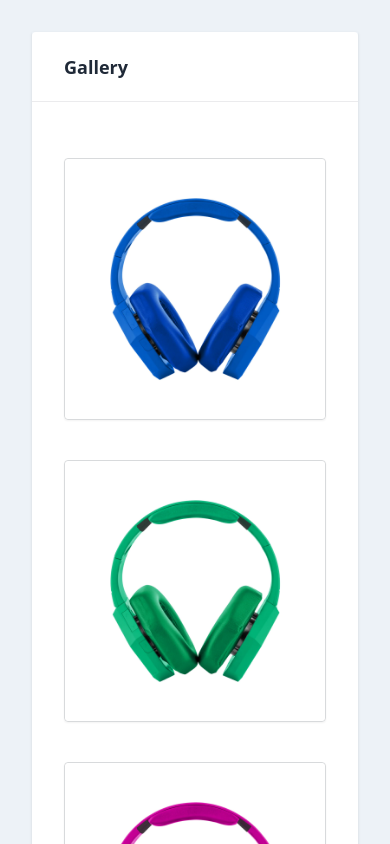
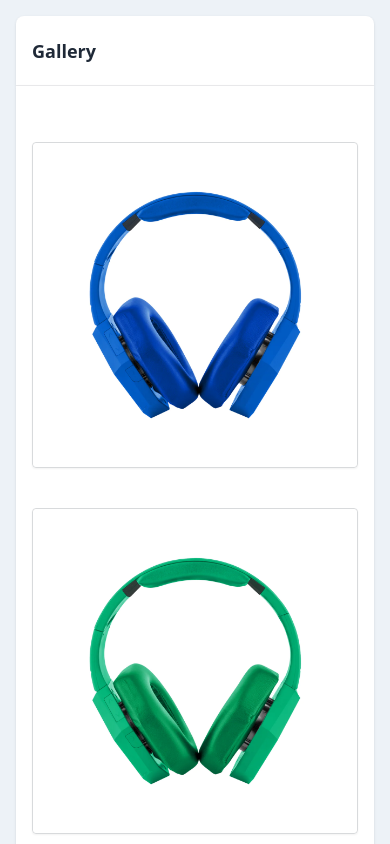
Before and after one commit to Programmer-Mehadi/gallery-gaze, a React (Vite) app: page / in a window 390 px wide. Shown: the top 844 px of the page. Built offline with nearby package versions, Linux system fonts and the light colour scheme.

Commit message:
[DONE] responsive done.

```diff
--- a/src/components/Sections/GalleryBody.jsx
+++ b/src/components/Sections/GalleryBody.jsx
@@ -5,7 +5,7 @@ import ImageCard from "../Elements/ImageCard/ImageCard";
 export default function GalleryBody() {
   const { imagesList } = useSelector((state) => state.imageGallery);
   return (
-    <div className="bg-white rounded-b-[4px]  px-8 py-14">
+    <div className="bg-white rounded-b-lg px-4 md:px-8 py-14 shadow">
       <div className="grid grid-cols-1 md:grid-cols-2 lg:grid-cols-3 xl:grid-cols-4 2xl:grid-cols-5 gap-10">
         {imagesList?.map((image, index) => {
           return (
--- a/src/components/Sections/Header.jsx
+++ b/src/components/Sections/Header.jsx
@@ -6,7 +6,7 @@ export default function Header() {
   const { imagesList } = useSelector((state) => state.imageGallery);
   const dispatch = useDispatch();
   return (
-    <div className="bg-white rounded-t-[4px]  px-8 py-5 border-b border-[#ebebed] flex justify-between flex-wrap gap-6 min-h-[70px]">
+    <div className="bg-white rounded-t-lg px-4 md:px-8 py-5 border-b border-[#ebebed] flex justify-between flex-wrap gap-6 min-h-[70px] shadow">
       {imagesList.filter((image) => image.select).length > 0 ? (
         <div className="flex gap-2 items-center">
           <CheckBox name="all_select" checked={true} />
--- a/src/components/Sections/ImageGallery.jsx
+++ b/src/components/Sections/ImageGallery.jsx
@@ -3,8 +3,8 @@ import Header from "./Header";
 
 export default function ImageGallery() {
   return (
-    <section className="p-8">
-      <div className="max-w-[1440px] mx-auto shadow">
+    <section className="p-4 md:p-8">
+      <div className="max-w-[1440px] mx-auto">
         <Header />
         <GalleryBody />
       </div>
```
